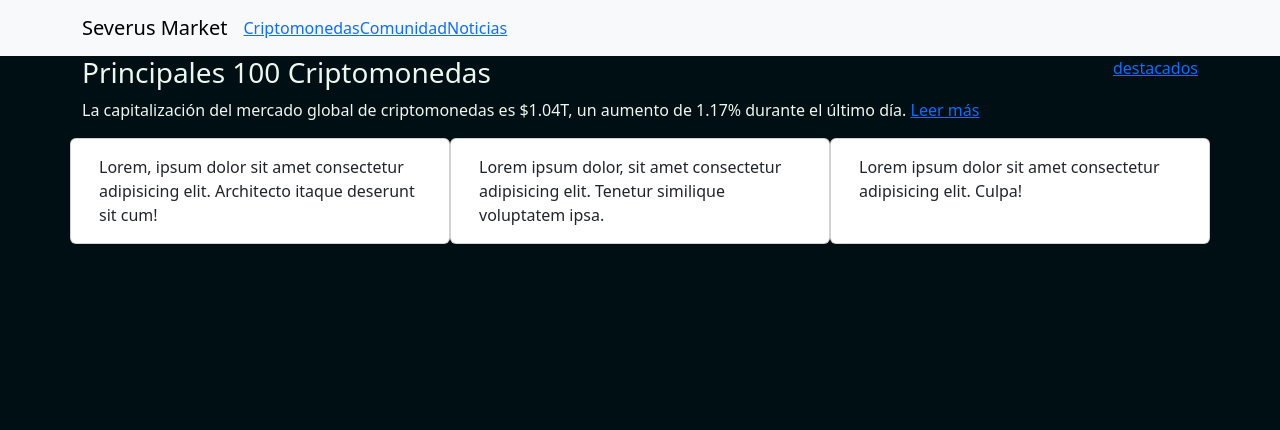
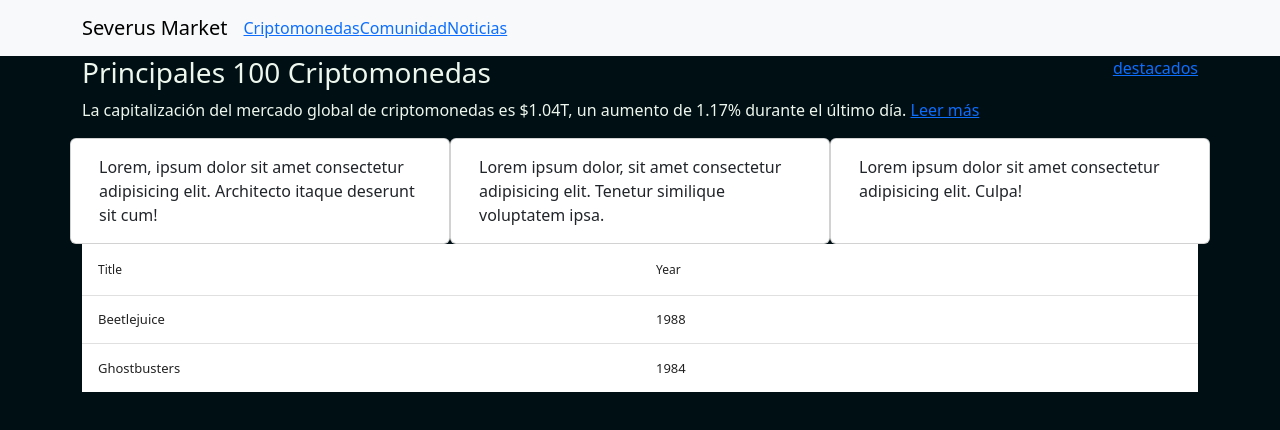
Before and after one commit to goncalhurtado/coin-market-app, a React (Vite) app: page / in a window 1280 px wide. Shown: the top 430 px of the page. Built offline with nearby package versions, Linux system fonts and the light colour scheme.

Commit message:
added react table comp

```diff
--- a/package.json
+++ b/package.json
@@ -14,6 +14,7 @@
     "bootstrap": "^5.3.1",
     "react": "^18.2.0",
     "react-bootstrap": "^2.8.0",
+    "react-data-table-component": "^7.5.4",
     "react-dom": "^18.2.0",
     "react-router-dom": "^6.16.0",
     "sass": "^1.66.1"
--- /dev/null
+++ b/src/components/Table.jsx
@@ -0,0 +1,30 @@
+import React from "react";
+import DataTable from "react-data-table-component";
+
+const Table = () => {
+  const columns = [
+    {
+      name: "Title",
+      selector: (row) => row.title,
+    },
+    {
+      name: "Year",
+      selector: (row) => row.year,
+    },
+  ];
+  const data = [
+    {
+      id: 1,
+      title: "Beetlejuice",
+      year: "1988",
+    },
+    {
+      id: 2,
+      title: "Ghostbusters",
+      year: "1984",
+    },
+  ];
+  return <DataTable columns={columns} data={data} />;
+};
+
+export default Table;
--- a/src/pages/Community.jsx
+++ b/src/pages/Community.jsx
@@ -8,7 +8,7 @@ import MyPage from "./Community/MyPage";
 const Community = () => {
   return (
     <>
-      <div className="container-fluid">
+      <div className="container">
         <div className="row">
           <div className="col-2">
             <NavCommunity />
--- a/src/pages/Community/Feed.jsx
+++ b/src/pages/Community/Feed.jsx
@@ -4,7 +4,7 @@ import NavCommunity from "../../components/navs/NavCommunity";
 const Feed = () => {
   return (
     <>
-      <div className="container-fluid">
+      <div className="container">
         <div className="row">
           <div className="col-2">
             <NavCommunity />{" "}
--- a/src/pages/Community/MyPage.jsx
+++ b/src/pages/Community/MyPage.jsx
@@ -4,7 +4,7 @@ import NavCommunity from "../../components/navs/NavCommunity";
 const MyPage = () => {
   return (
     <>
-      <div className="container-fluid">
+      <div className="container">
         <div className="row">
           <div className="col-2">
             <NavCommunity />{" "}
--- a/src/pages/Community/Trending.jsx
+++ b/src/pages/Community/Trending.jsx
@@ -4,7 +4,7 @@ import NavCommunity from "../../components/navs/NavCommunity";
 const Trending = () => {
   return (
     <>
-      <div className="container-fluid">
+      <div className="container">
         <div className="row">
           <div className="col-2">
             <NavCommunity />
--- a/src/pages/Crypto.jsx
+++ b/src/pages/Crypto.jsx
@@ -1,5 +1,6 @@
 import React from "react";
 import CardsHome from "../components/CardsHome";
+import Table from "../components/Table";
 
 const Crypto = () => {
   return (
@@ -20,6 +21,9 @@ const Crypto = () => {
         <div>
           <CardsHome />
         </div>
+        <div>
+          <Table />
+        </div>
       </div>
     </>
   );
--- a/src/pages/News.jsx
+++ b/src/pages/News.jsx
@@ -1,7 +1,21 @@
 import React from "react";
 
 const News = () => {
-  return <div className="text-white">Noticias</div>;
+  return (
+    <>
+      <div className="container">
+        <div>
+          <div className="d-flex">
+            <h3 className="flex-fill">Noticias</h3>
+            <a href="" className="">
+              Filtrar por etc
+            </a>
+          </div>
+          <p>Insights into the biggest events shaping the crypto industry.</p>
+        </div>
+      </div>
+    </>
+  );
 };
 
 export default News;
```
Also changed, not shown: 1 other file (tests, documents, lock files or other folders).
